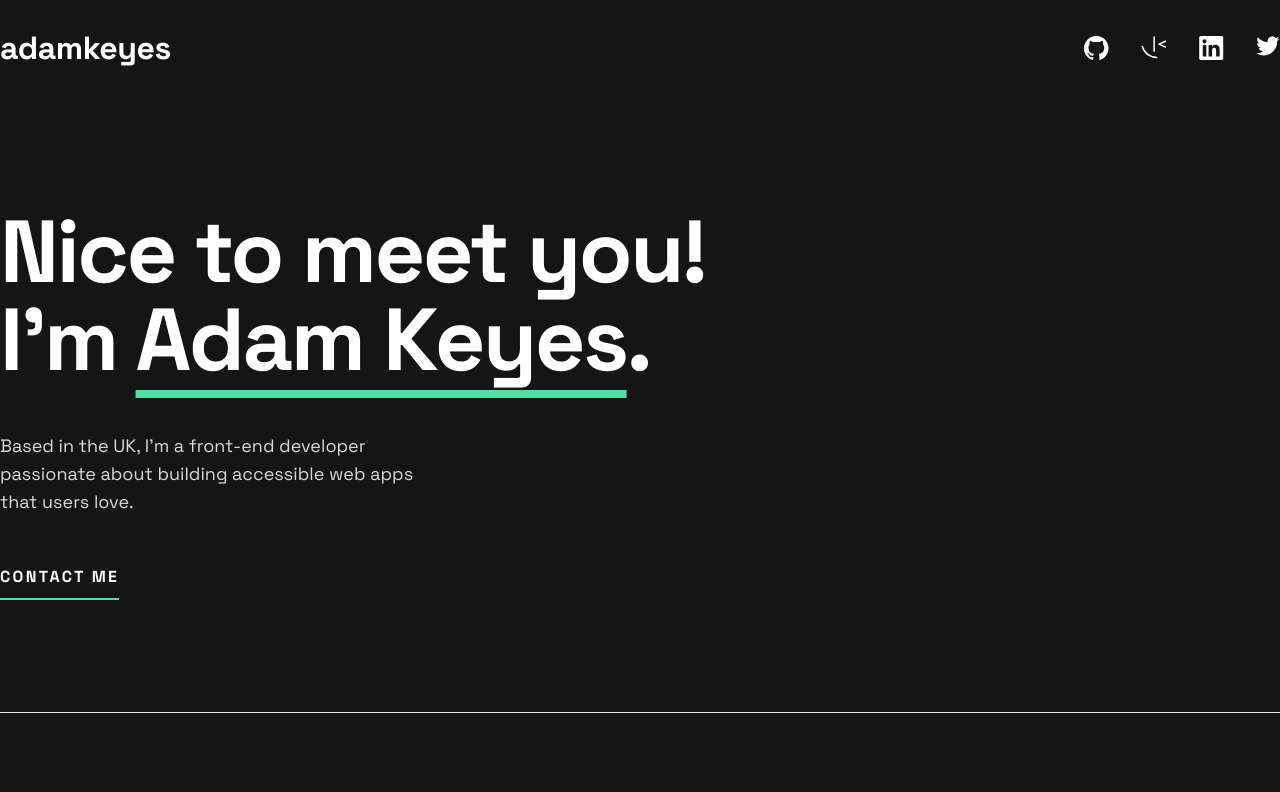
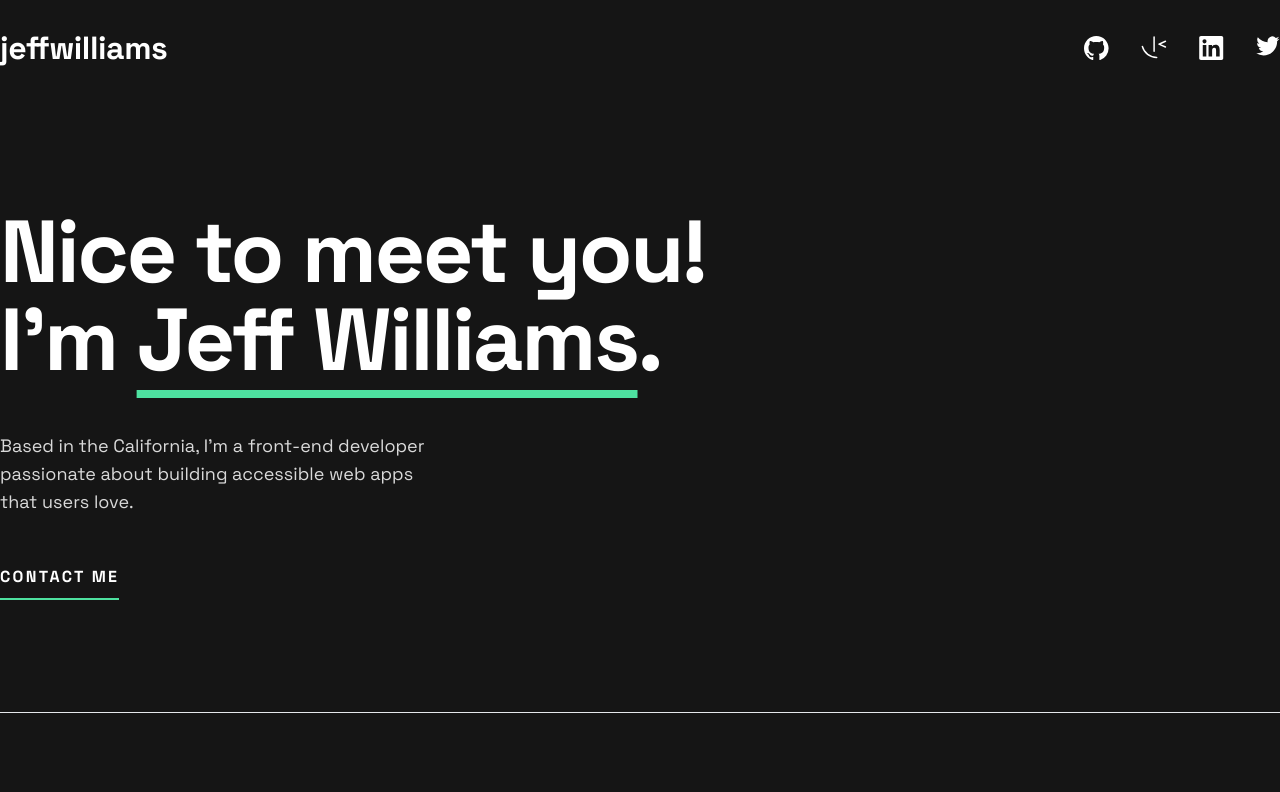
Before and after one commit to orphandeity/single-page-developer-portfolio, a Next.js app: page / in a window 1280 px wide. Shown: the top 792 px of the page. Built offline with nearby package versions, Linux system fonts and the light colour scheme.

Commit message:
name change

```diff
--- a/src/pages/index.tsx
+++ b/src/pages/index.tsx
@@ -21,7 +21,7 @@ const Home: NextPage = () => {
       </Head>
       <header className="container mx-auto flex items-center justify-between py-8">
         <h1 className="text-[32px] font-bold leading-[32px] tracking-[-0.44px]">
-          adamkeyes
+          jeffwilliams
         </h1>
         <menu className="flex gap-8">
           <Github />
@@ -36,14 +36,14 @@ const Home: NextPage = () => {
             Nice to meet you!
             <br /> I&apos;m{" "}
             <span className="underline decoration-_green underline-offset-[20px]">
-              Adam Keyes
+              Jeff Williams
             </span>
             .
           </h2>
 
           <p className="max-w-md text-lg leading-7 text-_gray">
-            Based in the UK, I&apos;m a front-end developer passionate about
-            building accessible web apps that users love.
+            Based in the California, I&apos;m a front-end developer passionate
+            about building accessible web apps that users love.
           </p>
 
           <Button text="contact me" />
@@ -108,7 +108,7 @@ const Home: NextPage = () => {
       <footer className="bg-_darkgray">
         <div className="container mx-auto flex items-center justify-between py-8">
           <h1 className="text-[32px] font-bold leading-[32px] tracking-[-0.44px]">
-            adamkeyes
+            jeffwilliams
           </h1>
           <menu className="flex gap-8">
             <Github />
```
